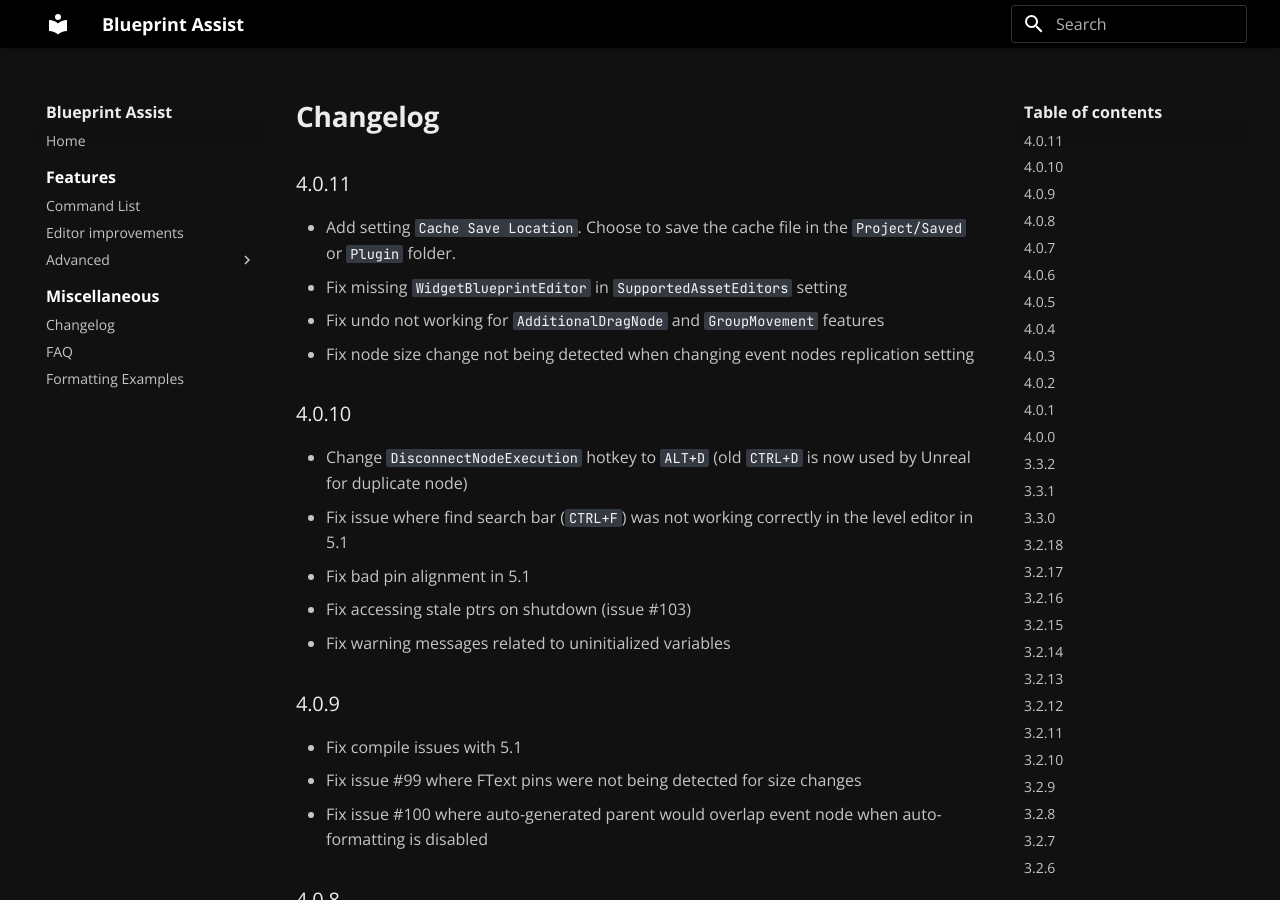
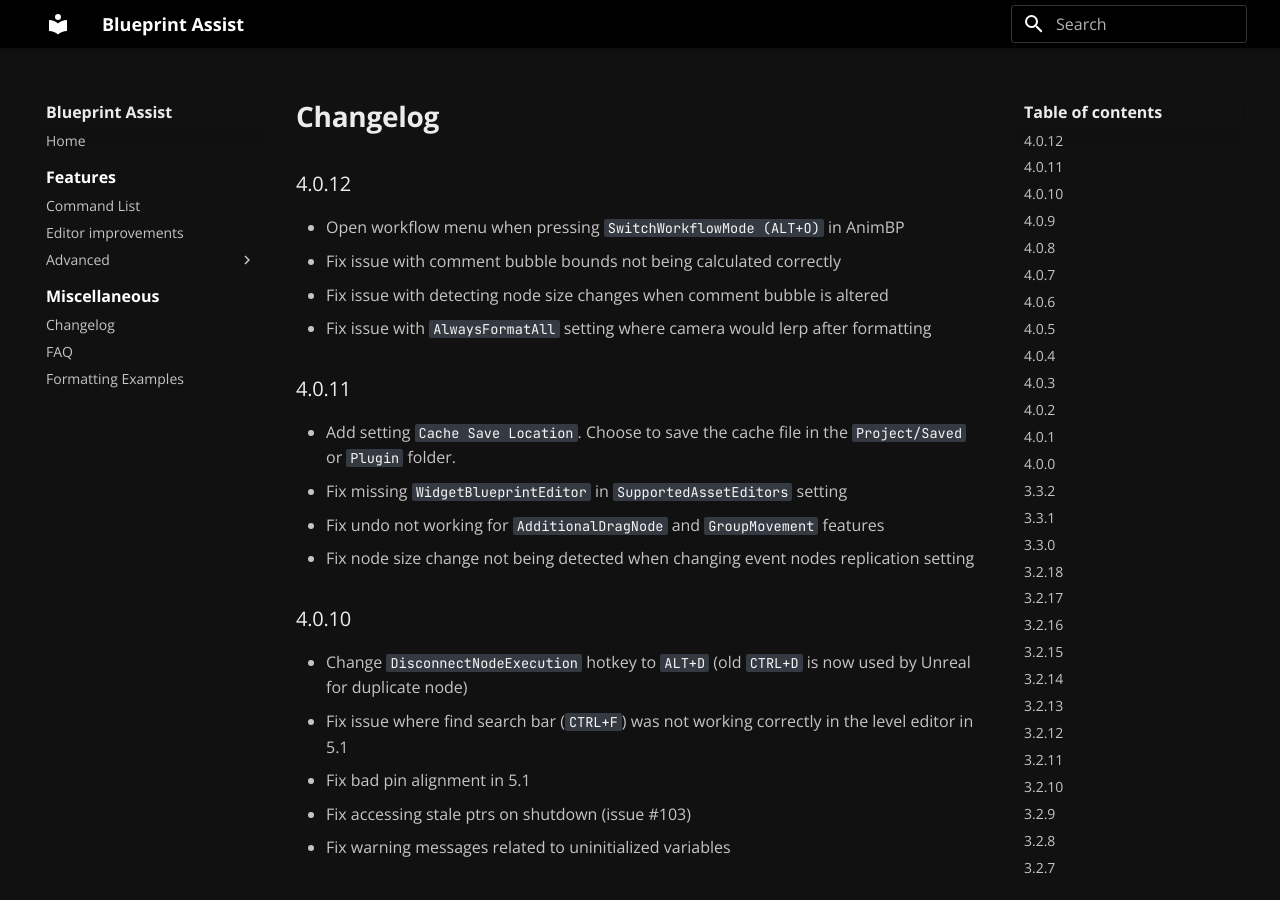
Before and after one commit to BlueprintAssist/blueprintassist.github.io, an MkDocs documentation site: the page built from docs/miscellaneous/changelog.md, in a window 1280 px wide and 900 px high. Built offline with MkDocs 1.6.1 and Material for MkDocs 9.7.7, drawn with Linux system fonts in a browser that asks for light colours.

Commit message:
Update changelog.md for 4.0.12

```diff
--- a/docs/miscellaneous/changelog.md
+++ b/docs/miscellaneous/changelog.md
@@ -1,4 +1,11 @@
 # Changelog
+
+### 4.0.12
+* Open workflow menu when pressing `SwitchWorkflowMode (ALT+O)` in AnimBP
+* Fix issue with comment bubble bounds not being calculated correctly
+* Fix issue with detecting node size changes when comment bubble is altered
+* Fix issue with `AlwaysFormatAll` setting where camera would lerp after formatting
+
 ### 4.0.11
 * Add setting `Cache Save Location`. Choose to save the cache file in the `Project/Saved` or `Plugin` folder.
 * Fix missing `WidgetBlueprintEditor` in `SupportedAssetEditors` setting
```
